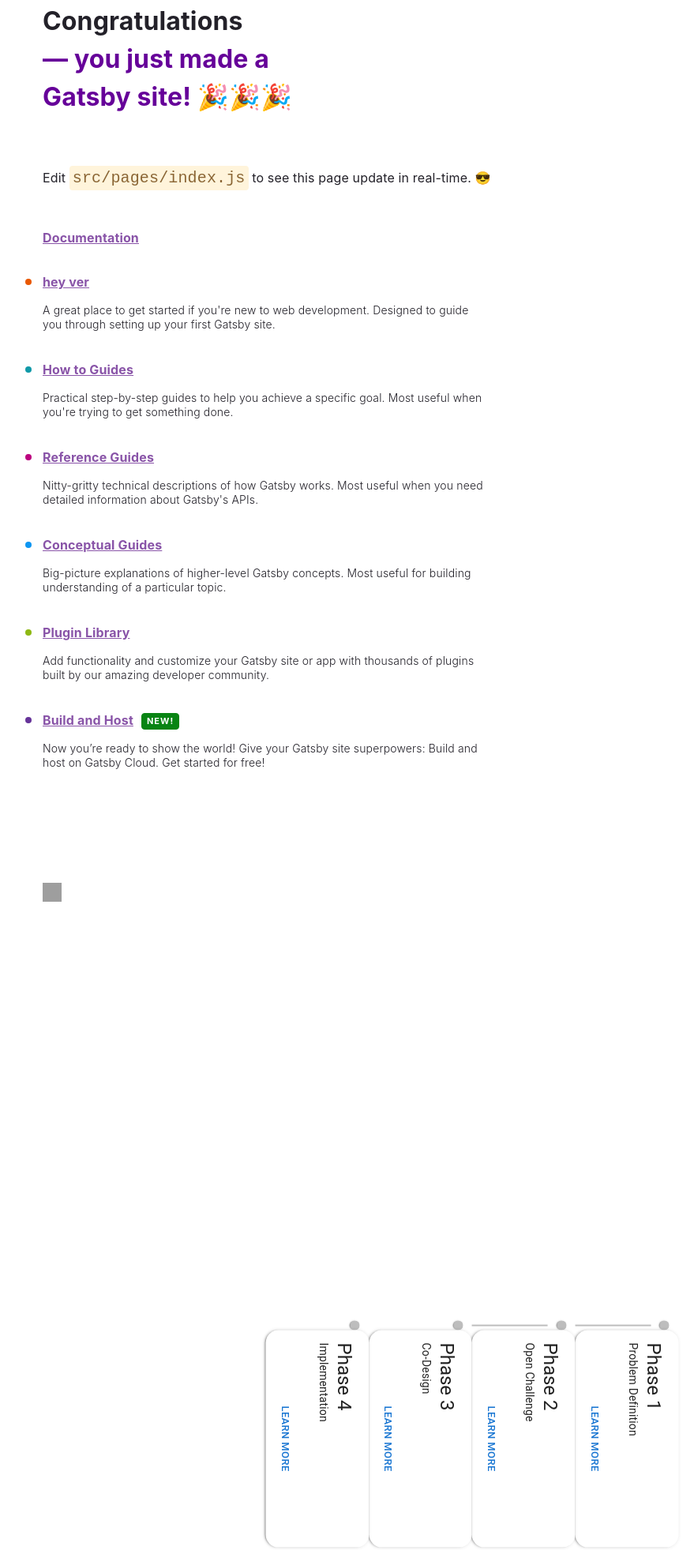
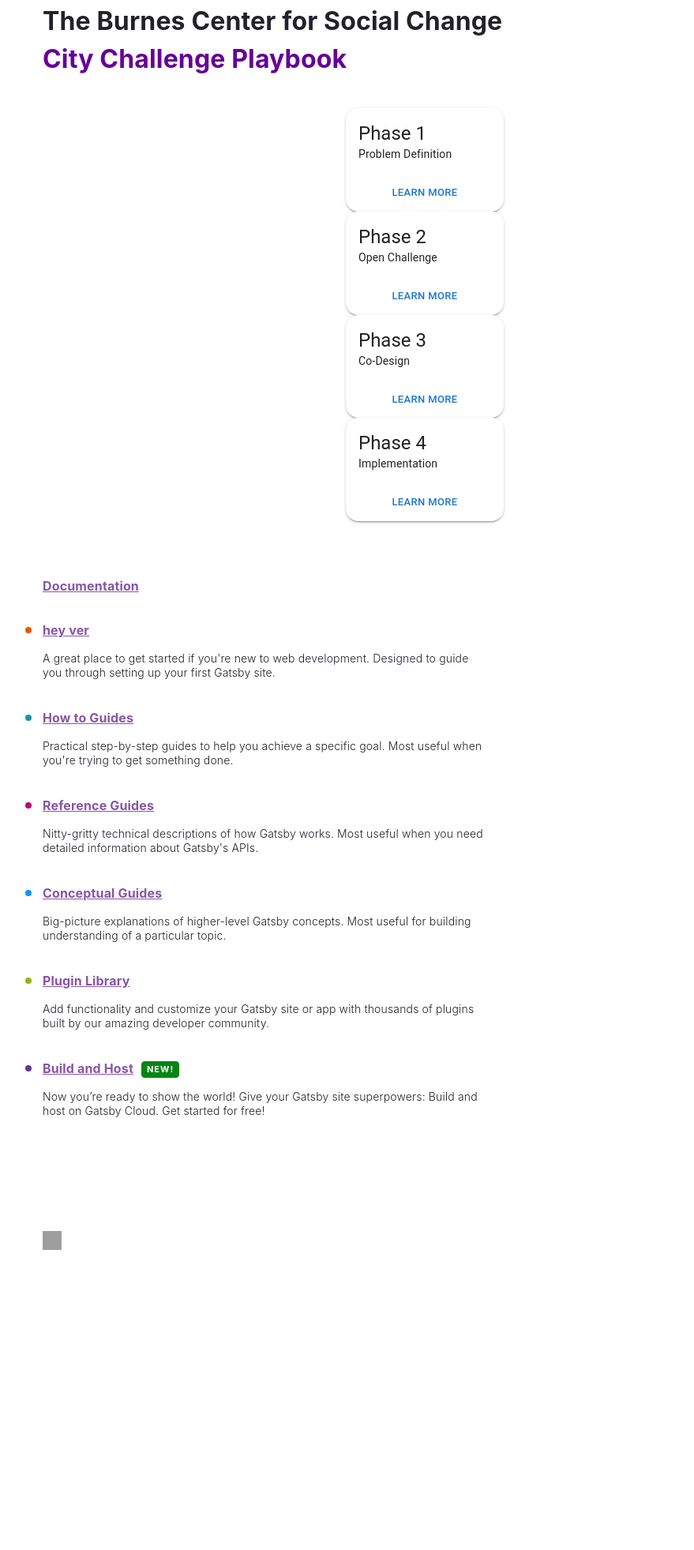
Before and after one commit to Code-4-Community/burnes-project-frontend, a Gatsby site: page / in a window 1280 px wide. Shown: the part 93-2056 px from the top of the page at 79% size, without its empty margins (42-921 px from the left). After the commit the page ends 1778 px from the top, so only its background shows below. Built offline with nearby package versions, Linux system fonts and the light colour scheme; Gatsby itself is replaced by a stand-in of ours; grey boxes are pictures that could not be loaded.

Commit message:
Layout progress

```diff
--- a/src/components/phasecards/index.js
+++ b/src/components/phasecards/index.js
@@ -10,7 +10,7 @@
 
 export default function PhaseCard(props) {
   return (
-    <Card sx={{ minWidth: 275, borderRadius: '16px', boxShadow: 2 }}>
+    <Card sx={{ minWidth: 200, borderRadius: '16px', boxShadow: 2 }}>
       <CardContent>
         <Typography
           variant="h5"
--- a/src/components/sidenav/index.js
+++ b/src/components/sidenav/index.js
@@ -91,7 +91,7 @@
             <MenuIcon />
           </IconButton>
           <Typography variant="h6" noWrap component="div">
-            Persistent drawer
+            {/* Persistent drawer */}
           </Typography>
         </Toolbar>
       </AppBar>
@@ -119,7 +119,11 @@
         </DrawerHeader>
         <Divider />
         <List>
-          {['Inbox', 'Starred', 'Send email', 'Drafts'].map((text, index) => (
+          {[
+            'What is a City Challenge?',
+            'A How-To Guide to Running a City Challenge',
+            'Setting the Groundwork',
+          ].map((text, index) => (
             <ListItem key={text} disablePadding>
               <ListItemButton>
                 <ListItemIcon></ListItemIcon>
@@ -129,16 +133,7 @@
           ))}
         </List>
         <Divider />
-        <List>
-          {['All mail', 'Trash', 'Spam'].map((text, index) => (
-            <ListItem key={text} disablePadding>
-              <ListItemButton>
-                <ListItemIcon></ListItemIcon>
-                <ListItemText primary={text} />
-              </ListItemButton>
-            </ListItem>
-          ))}
-        </List>
+        <List></List>
       </Drawer>
       <Main open={open}></Main>
     </Box>
--- a/src/components/timeline/index.js
+++ b/src/components/timeline/index.js
@@ -8,37 +8,27 @@
 
 export default function PhaseTimeline() {
   return (
-    <Timeline sx={{ rotate: '90deg' }}>
+    <Timeline sx={{}}>
       <TimelineItem>
-        <TimelineSeparator>
-          <TimelineDot />
-          <TimelineConnector />
-        </TimelineSeparator>
+        <TimelineSeparator></TimelineSeparator>
         <PhaseCard title={'Phase 1'} desc={'Problem Definition'}>
           {' '}
         </PhaseCard>
       </TimelineItem>
       <TimelineItem>
-        <TimelineSeparator>
-          <TimelineDot />
-          <TimelineConnector />
-        </TimelineSeparator>
+        <TimelineSeparator></TimelineSeparator>
         <PhaseCard title={'Phase 2'} desc={'Open Challenge'}>
           {' '}
         </PhaseCard>
       </TimelineItem>
       <TimelineItem>
-        <TimelineSeparator>
-          <TimelineDot />
-        </TimelineSeparator>
+        <TimelineSeparator></TimelineSeparator>
         <PhaseCard title={'Phase 3'} desc={'Co-Design'}>
           {' '}
         </PhaseCard>
       </TimelineItem>
       <TimelineItem>
-        <TimelineSeparator>
-          <TimelineDot />
-        </TimelineSeparator>
+        <TimelineSeparator></TimelineSeparator>
         <PhaseCard title={'Phase 4'} desc={'Implementation'}>
           {' '}
         </PhaseCard>
--- a/src/pages/index.js
+++ b/src/pages/index.js
@@ -12,7 +12,7 @@
 const headingStyles = {
   marginTop: 0,
   marginBottom: 64,
-  maxWidth: 320,
+  maxWidth: 600,
 };
 const headingAccentStyles = {
   color: '#660099',
@@ -136,16 +136,18 @@
       {/* </div> */}
 
       <h1 style={headingStyles}>
-        Congratulations
+        The Burnes Center for Social Change
         <br />
         <span style={headingAccentStyles}>
-          — you just made a Gatsby site! 🎉🎉🎉
+          City Challenge Playbook
+          <PhaseTimeline></PhaseTimeline>
         </span>
       </h1>
+      {/* <PhaseTimeline></PhaseTimeline> */}
 
       <p style={paragraphStyles}>
-        Edit <code style={codeStyles}>src/pages/index.js</code> to see this page
-        update in real-time. 😎
+        {/* Edit <code style={codeStyles}>src/pages/index.js</code> to see this page */}
+        {/* update in real-time. 😎 */}
       </p>
       <ul style={listStyles}>
         <li style={docLinkStyle}>
@@ -182,7 +184,7 @@
         width="24"
         height="24"
       ></img>
-      <PhaseTimeline></PhaseTimeline>
+      {/* <PhaseTimeline></PhaseTimeline> */}
     </main>
   );
 };
```
Also changed, not shown: src/components/bottomnav/bottomnav.js (added), src/pages/404.js (line endings or trailing spaces), src/pages/App.css (line endings or trailing spaces), src/pages/newSideNav.js (line endings or trailing spaces).
